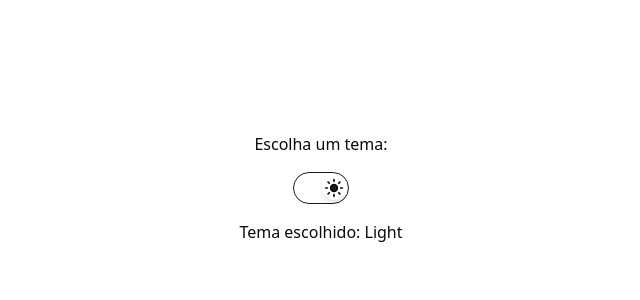
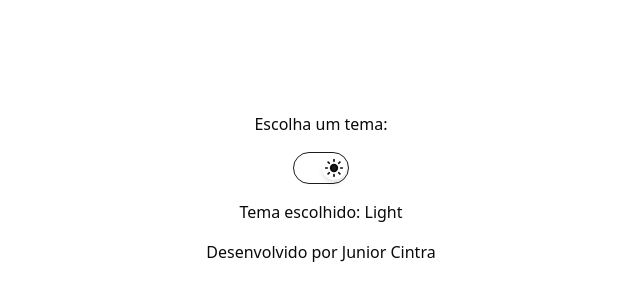
Before and after one commit to juniorcintra/NextJs-TS-Base, a Next.js app: page / in a window 1280 px wide. Shown: the part 212-512 px from the top of the page, without its empty margins (319-959 px from the left). Built offline with nearby package versions, Linux system fonts and the light colour scheme.

Commit message:
alteracao home para "desenvolvido por"

```diff
--- a/src/app/page.tsx
+++ b/src/app/page.tsx
@@ -23,6 +23,7 @@ export default function Home() {
         <span className="text-foreground">
           Tema escolhido: {theme === "light" ? "Light" : "Dark"}
         </span>
+        <span className="text-foreground">Desenvolvido por Junior Cintra</span>
       </div>
     </main>
   );
```
